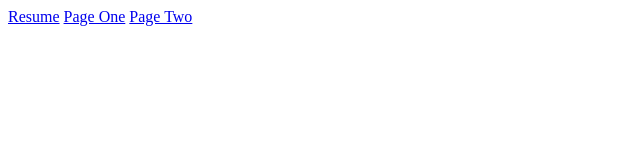
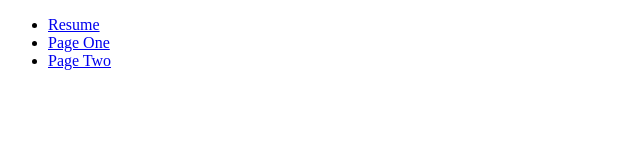
Before and after one commit to AmaniMango/Proj1Commits, a plain HTML site: page index.html in a window 1280 px wide. Shown: the whole page, without its empty margins (0-640 px from the left). Drawn offline with Linux system fonts and the light colour scheme.

Commit message:
made nav bar a list and fixed format

```diff
--- a/index.html
+++ b/index.html
@@ -6,9 +6,11 @@
 </head>
 <body>
   <div class="navbar">
-    <a href="resume.html">Resume</a>
-    <a href="pageOne.html">Page One</a>
-    <a href="pageTwo.html">Page Two</a>
+    <ul>
+      <li><a href="resume.html">Resume</a></li>
+      <li><a href="pageOne.html">Page One</a></li>
+      <li><a href="pageTwo.html">Page Two</a></li>
+    </ul>
   </div>
 </body>
 </html>
```
Also changed, not shown: pageOne.html (+6 -4 lines), pageTwo.html (+6 -4 lines).
